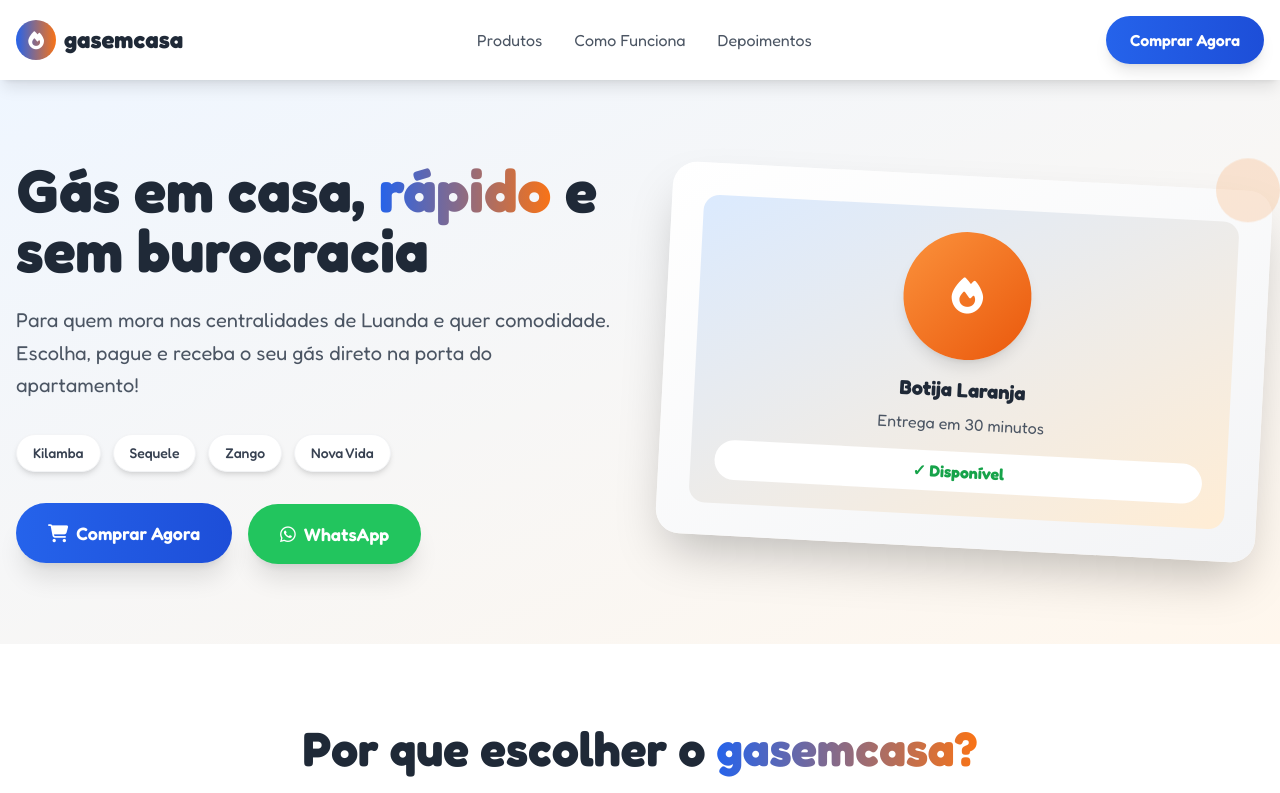
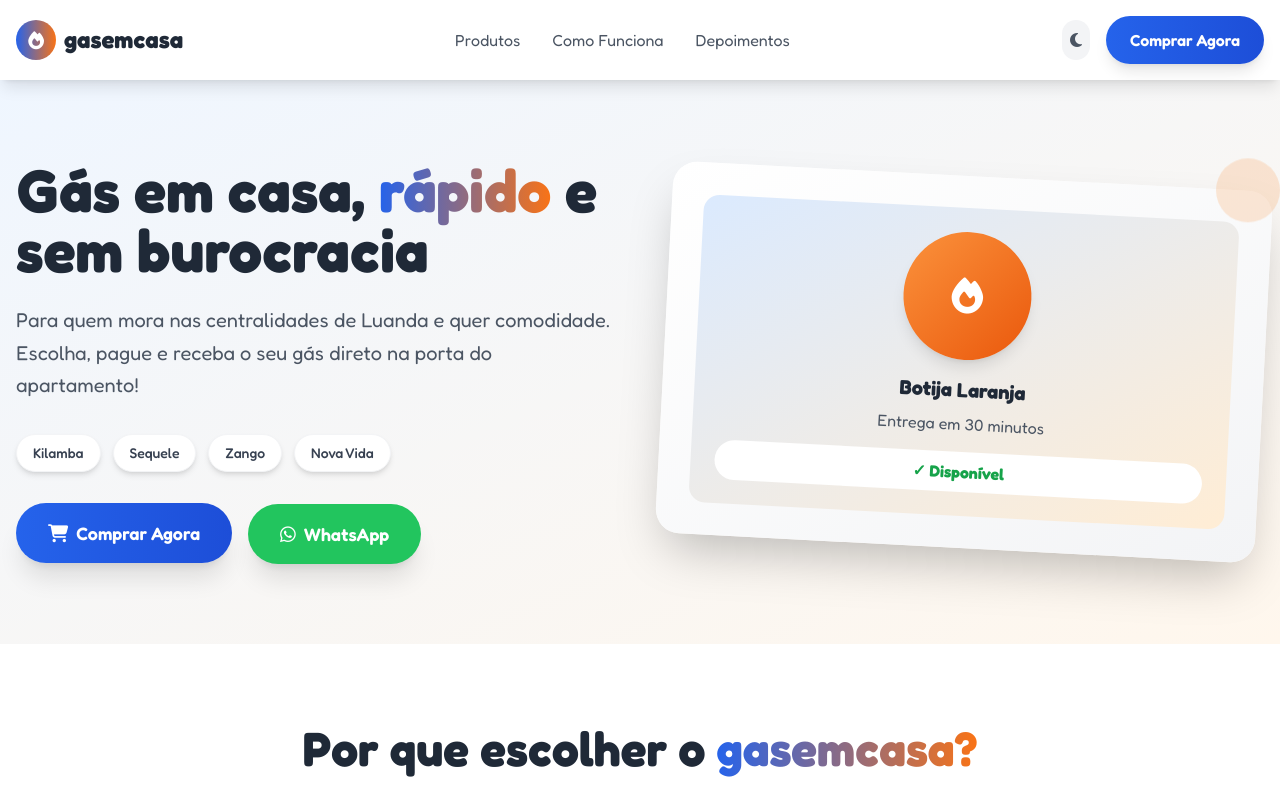
Before and after one commit to tussamba-hub2/gas-em-casa-rapido, a React (Vite) app: page / in a window 1280 px wide. Shown: the top 793 px of the page. Built offline with nearby package versions, Linux system fonts and the light colour scheme.

Commit message:
feat: Add light/dark mode toggle
Adds a button to toggle between light and dark mode.

```diff
--- a/src/components/Benefits.tsx
+++ b/src/components/Benefits.tsx
@@ -30,16 +30,16 @@ const Benefits = () => {
   ];
 
   return (
-    <section className="py-20 bg-white">
+    <section className="py-20 bg-white dark:bg-gray-800 transition-colors duration-300">
       <div className="container mx-auto px-4">
         <div className="text-center mb-16">
-          <h2 className="text-4xl md:text-5xl font-bold text-gray-800 mb-4">
+          <h2 className="text-4xl md:text-5xl font-bold text-gray-800 dark:text-white mb-4">
             Por que escolher o{' '}
             <span className="text-transparent bg-clip-text bg-gradient-to-r from-primary-500 to-orange-500">
               gasemcasa?
             </span>
           </h2>
-          <p className="text-xl text-gray-600 max-w-3xl mx-auto">
+          <p className="text-xl text-gray-600 dark:text-gray-300 max-w-3xl mx-auto">
             Tornamos a compra de gás de cozinha mais fácil e conveniente para as famílias das centralidades
           </p>
         </div>
@@ -48,14 +48,14 @@ const Benefits = () => {
           {benefits.map((benefit, index) => (
             <div
               key={index}
-              className="group text-center p-8 rounded-3xl bg-gradient-to-br from-gray-50 to-white hover:shadow-2xl transition-all duration-500 transform hover:-translate-y-2 border border-gray-100"
+              className="group text-center p-8 rounded-3xl bg-gradient-to-br from-gray-50 to-white dark:from-gray-700 dark:to-gray-600 hover:shadow-2xl transition-all duration-500 transform hover:-translate-y-2 border border-gray-100 dark:border-gray-600"
               style={{ animationDelay: `${index * 0.1}s` }}
             >
               <div className={`w-20 h-20 mx-auto mb-6 bg-gradient-to-br ${benefit.color} rounded-2xl flex items-center justify-center shadow-lg group-hover:scale-110 transition-transform duration-300`}>
                 <i className={`${benefit.icon} text-white text-2xl`}></i>
               </div>
-              <h3 className="text-xl font-bold text-gray-800 mb-4">{benefit.title}</h3>
-              <p className="text-gray-600 leading-relaxed">{benefit.description}</p>
+              <h3 className="text-xl font-bold text-gray-800 dark:text-white mb-4">{benefit.title}</h3>
+              <p className="text-gray-600 dark:text-gray-300 leading-relaxed">{benefit.description}</p>
             </div>
           ))}
         </div>
--- a/src/components/Header.tsx
+++ b/src/components/Header.tsx
@@ -1,5 +1,6 @@
 
 import React, { useState } from 'react';
+import ThemeToggle from './ThemeToggle';
 
 const Header = () => {
   const [isMenuOpen, setIsMenuOpen] = useState(false);
@@ -13,7 +14,7 @@ const Header = () => {
   };
 
   return (
-    <header className="bg-white shadow-lg sticky top-0 z-50">
+    <header className="bg-white dark:bg-gray-900 shadow-lg sticky top-0 z-50 transition-colors duration-300">
       <div className="container mx-auto px-4 py-4">
         <div className="flex items-center justify-between">
           {/* Logo */}
@@ -21,32 +22,34 @@ const Header = () => {
             <div className="w-10 h-10 bg-gradient-to-r from-primary-500 to-orange-500 rounded-full flex items-center justify-center">
               <i className="fas fa-fire text-white text-lg"></i>
             </div>
-            <span className="text-2xl font-bold text-gray-800">gasemcasa</span>
+            <span className="text-2xl font-bold text-gray-800 dark:text-white">gasemcasa</span>
           </div>
 
           {/* Desktop Navigation */}
           <nav className="hidden md:flex items-center space-x-8">
             <button
               onClick={() => scrollToSection('produtos')}
-              className="text-gray-600 hover:text-primary-500 transition-colors duration-300"
+              className="text-gray-600 dark:text-gray-300 hover:text-primary-500 dark:hover:text-primary-400 transition-colors duration-300"
             >
               Produtos
             </button>
             <button
               onClick={() => scrollToSection('como-funciona')}
-              className="text-gray-600 hover:text-primary-500 transition-colors duration-300"
+              className="text-gray-600 dark:text-gray-300 hover:text-primary-500 dark:hover:text-primary-400 transition-colors duration-300"
             >
               Como Funciona
             </button>
             <button
               onClick={() => scrollToSection('depoimentos')}
-              className="text-gray-600 hover:text-primary-500 transition-colors duration-300"
+              className="text-gray-600 dark:text-gray-300 hover:text-primary-500 dark:hover:text-primary-400 transition-colors duration-300"
             >
               Depoimentos
             </button>
           </nav>
 
-          {/* CTA Button */}
+          {/* Right side buttons */}
+          <div className="flex items-center space-x-4">
+            <ThemeToggle />
             <button
               onClick={() => scrollToSection('produtos')}
               className="bg-gradient-to-r from-primary-500 to-primary-600 text-white px-6 py-3 rounded-full font-semibold hover:from-primary-600 hover:to-primary-700 transform hover:scale-105 transition-all duration-300 shadow-lg"
@@ -57,31 +60,32 @@ const Header = () => {
             {/* Mobile Menu Button */}
             <button
               onClick={() => setIsMenuOpen(!isMenuOpen)}
-            className="md:hidden text-gray-600 focus:outline-none"
+              className="md:hidden text-gray-600 dark:text-gray-300 focus:outline-none"
             >
               <i className={`fas ${isMenuOpen ? 'fa-times' : 'fa-bars'} text-xl`}></i>
             </button>
           </div>
+        </div>
 
         {/* Mobile Menu */}
         {isMenuOpen && (
-          <div className="md:hidden mt-4 pb-4 border-t border-gray-200">
+          <div className="md:hidden mt-4 pb-4 border-t border-gray-200 dark:border-gray-700">
             <nav className="flex flex-col space-y-4 mt-4">
               <button
                 onClick={() => scrollToSection('produtos')}
-                className="text-gray-600 hover:text-primary-500 transition-colors duration-300 text-left"
+                className="text-gray-600 dark:text-gray-300 hover:text-primary-500 dark:hover:text-primary-400 transition-colors duration-300 text-left"
               >
                 Produtos
               </button>
               <button
                 onClick={() => scrollToSection('como-funciona')}
-                className="text-gray-600 hover:text-primary-500 transition-colors duration-300 text-left"
+                className="text-gray-600 dark:text-gray-300 hover:text-primary-500 dark:hover:text-primary-400 transition-colors duration-300 text-left"
               >
                 Como Funciona
               </button>
               <button
                 onClick={() => scrollToSection('depoimentos')}
-                className="text-gray-600 hover:text-primary-500 transition-colors duration-300 text-left"
+                className="text-gray-600 dark:text-gray-300 hover:text-primary-500 dark:hover:text-primary-400 transition-colors duration-300 text-left"
               >
                 Depoimentos
               </button>
--- /dev/null
+++ b/src/components/ThemeToggle.tsx
@@ -0,0 +1,23 @@
+
+import React from 'react';
+import { useTheme } from '../hooks/useTheme';
+
+const ThemeToggle = () => {
+  const { theme, toggleTheme } = useTheme();
+
+  return (
+    <button
+      onClick={toggleTheme}
+      className="p-2 rounded-full bg-gray-100 dark:bg-gray-800 hover:bg-gray-200 dark:hover:bg-gray-700 transition-colors duration-300"
+      aria-label="Alternar tema"
+    >
+      {theme === 'light' ? (
+        <i className="fas fa-moon text-gray-600 dark:text-gray-300"></i>
+      ) : (
+        <i className="fas fa-sun text-yellow-500"></i>
+      )}
+    </button>
+  );
+};
+
+export default ThemeToggle;
--- /dev/null
+++ b/src/hooks/useTheme.tsx
@@ -0,0 +1,43 @@
+
+import React, { createContext, useContext, useEffect, useState } from 'react';
+
+type Theme = 'light' | 'dark';
+
+interface ThemeContextType {
+  theme: Theme;
+  toggleTheme: () => void;
+}
+
+const ThemeContext = createContext<ThemeContextType | undefined>(undefined);
+
+export const ThemeProvider: React.FC<{ children: React.ReactNode }> = ({ children }) => {
+  const [theme, setTheme] = useState<Theme>(() => {
+    const savedTheme = localStorage.getItem('theme') as Theme;
+    return savedTheme || 'light';
+  });
+
+  useEffect(() => {
+    const root = window.document.documentElement;
+    root.classList.remove('light', 'dark');
+    root.classList.add(theme);
+    localStorage.setItem('theme', theme);
+  }, [theme]);
+
+  const toggleTheme = () => {
+    setTheme(prev => prev === 'light' ? 'dark' : 'light');
+  };
+
+  return (
+    <ThemeContext.Provider value={{ theme, toggleTheme }}>
+      {children}
+    </ThemeContext.Provider>
+  );
+};
+
+export const useTheme = () => {
+  const context = useContext(ThemeContext);
+  if (context === undefined) {
+    throw new Error('useTheme must be used within a ThemeProvider');
+  }
+  return context;
+};
--- a/src/pages/Index.tsx
+++ b/src/pages/Index.tsx
@@ -1,5 +1,6 @@
 
 import React from 'react';
+import { ThemeProvider } from '../hooks/useTheme';
 import Header from '../components/Header';
 import Hero from '../components/Hero';
 import Benefits from '../components/Benefits';
@@ -10,7 +11,8 @@ import Footer from '../components/Footer';
 
 const Index = () => {
   return (
-    <div className="min-h-screen bg-gray-50 font-fredoka">
+    <ThemeProvider>
+      <div className="min-h-screen bg-gray-50 dark:bg-gray-900 font-fredoka transition-colors duration-300">
         <Header />
         <Hero />
         <Benefits />
@@ -19,6 +21,7 @@ const Index = () => {
         <CTA />
         <Footer />
       </div>
+    </ThemeProvider>
   );
 };
 
```
Lines whose indentation alone changed are shown as unchanged.
